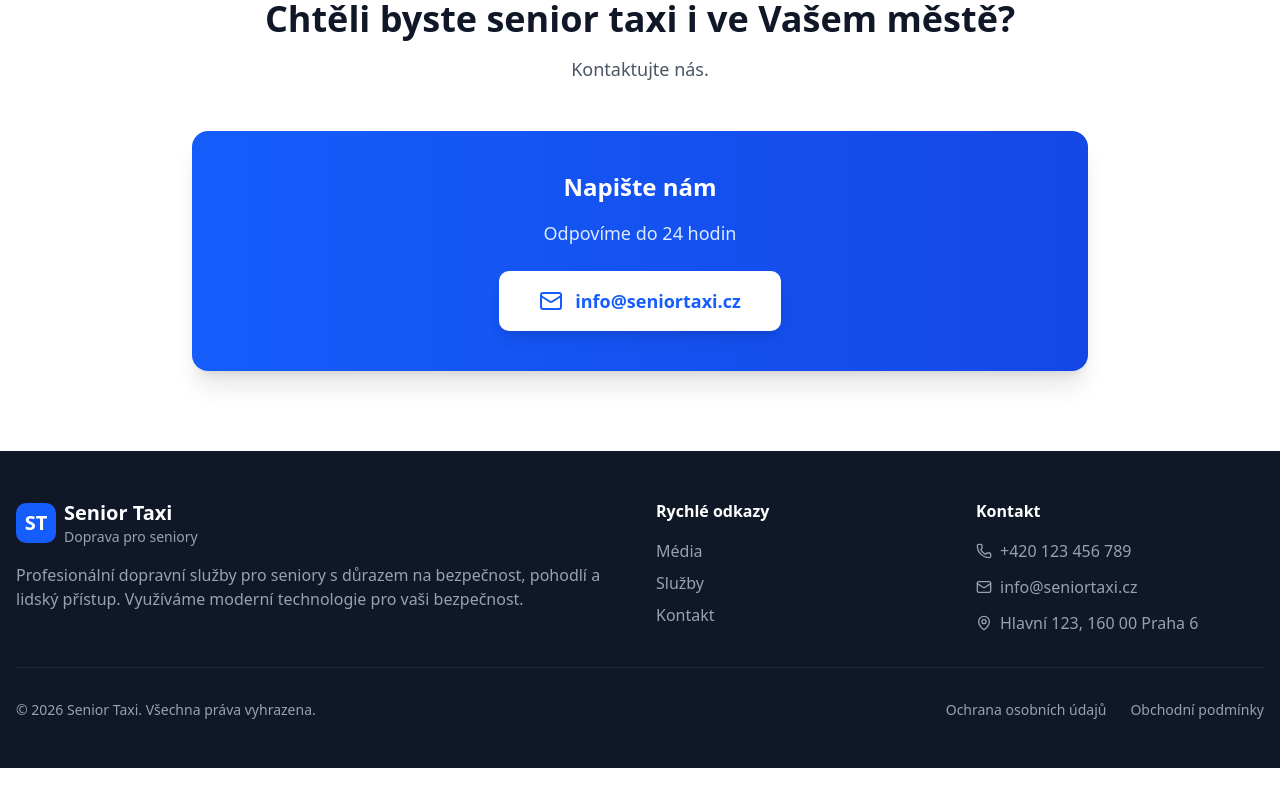
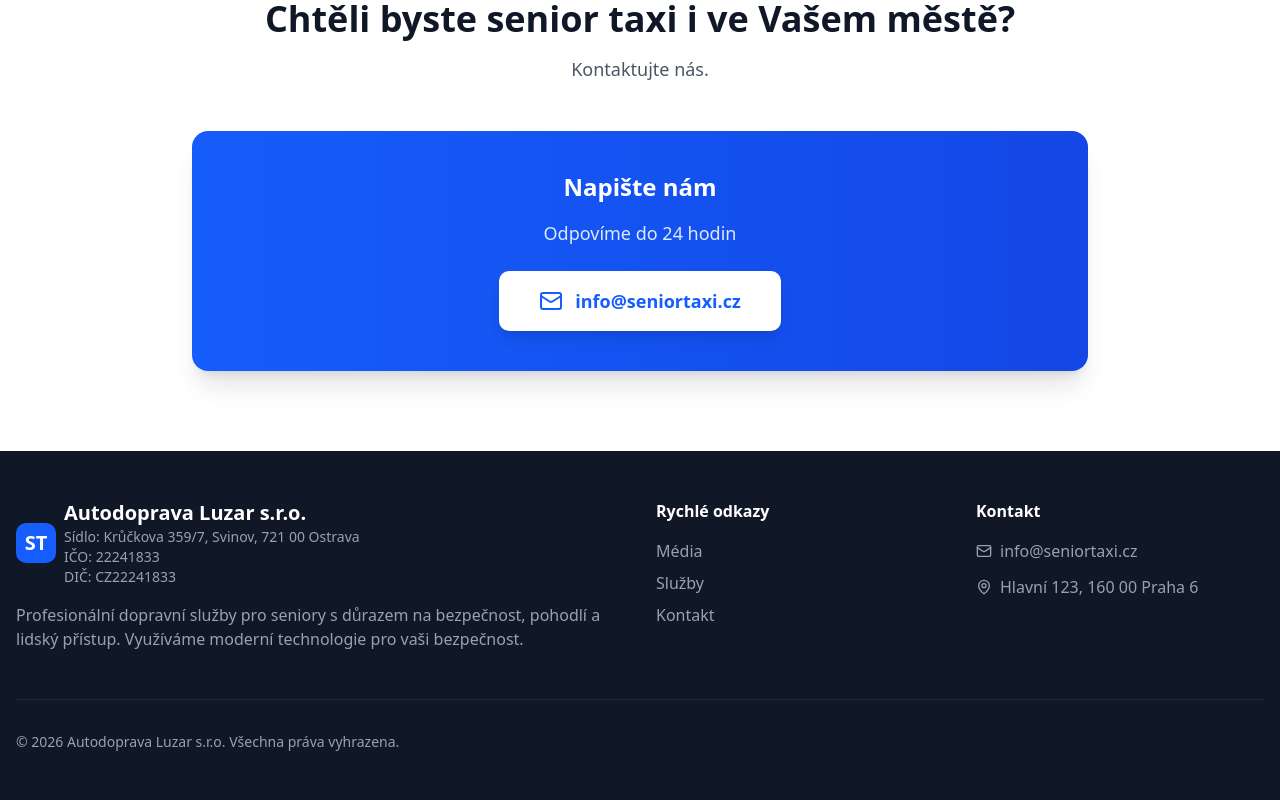
Before and after one commit to Agillis24/senior_taxi, a React (Vite) app: page / in a window 1280 px wide. Shown: the part 2689-3489 px from the top of the page. Before the commit the page ends 3457 px from the top, so only its background shows below. Built offline with nearby package versions, Linux system fonts and the light colour scheme.

Commit message:
Update Footer.tsx

```diff
--- a/src/components/Footer.tsx
+++ b/src/components/Footer.tsx
@@ -1,4 +1,4 @@
-import { Phone, Mail, MapPin } from 'lucide-react';
+import { Mail, MapPin } from "lucide-react";
 
 export function Footer() {
   const currentYear = new Date().getFullYear();
@@ -7,17 +7,20 @@ export function Footer() {
     <footer className="bg-gray-900 text-white py-12">
       <div className="container mx-auto px-4">
         <div className="grid md:grid-cols-4 gap-8 mb-8">
-          {/* Logo a popis */}
+          {/* Firma + identifikace */}
           <div className="md:col-span-2">
             <div className="flex items-center gap-2 mb-4">
               <div className="w-10 h-10 bg-blue-600 rounded-lg flex items-center justify-center">
                 <span className="text-white text-xl font-bold">ST</span>
               </div>
               <div>
-                <h3 className="font-bold text-xl">Senior Taxi</h3>
-                <p className="text-sm text-gray-400">Doprava pro seniory</p>
+                <h3 className="font-bold text-xl">Autodoprava Luzar s.r.o.</h3>
+                <p className="text-sm text-gray-400">Sídlo: Krůčkova 359/7, Svinov, 721 00 Ostrava</p>
+                <p className="text-sm text-gray-400">IČO: 22241833</p>
+                <p className="text-sm text-gray-400">DIČ: CZ22241833</p>
               </div>
             </div>
+
             <p className="text-gray-400 mb-4">
               Profesionální dopravní služby pro seniory s důrazem na bezpečnost,
               pohodlí a lidský přístup. Využíváme moderní technologie pro vaši bezpečnost.
@@ -51,12 +54,6 @@ export function Footer() {
             <h4 className="font-bold mb-4">Kontakt</h4>
             <ul className="space-y-3">
               <li className="flex items-center gap-2 text-gray-400">
-                <Phone size={16} />
-                <a href="tel:+420123456789" className="hover:text-white transition">
-                  +420 123 456 789
-                </a>
-              </li>
-              <li className="flex items-center gap-2 text-gray-400">
                 <Mail size={16} />
                 <a href="mailto:info@seniortaxi.cz" className="hover:text-white transition">
                   info@seniortaxi.cz
@@ -73,16 +70,8 @@ export function Footer() {
         <div className="border-t border-gray-800 pt-8">
           <div className="flex flex-col md:flex-row justify-between items-center gap-4">
             <p className="text-gray-400 text-sm">
-              © {currentYear} Senior Taxi. Všechna práva vyhrazena.
+              © {currentYear} Autodoprava Luzar s.r.o. Všechna práva vyhrazena.
             </p>
-            <div className="flex gap-6 text-sm">
-              <a href="#" className="text-gray-400 hover:text-white transition">
-                Ochrana osobních údajů
-              </a>
-              <a href="#" className="text-gray-400 hover:text-white transition">
-                Obchodní podmínky
-              </a>
-            </div>
           </div>
         </div>
       </div>
```
